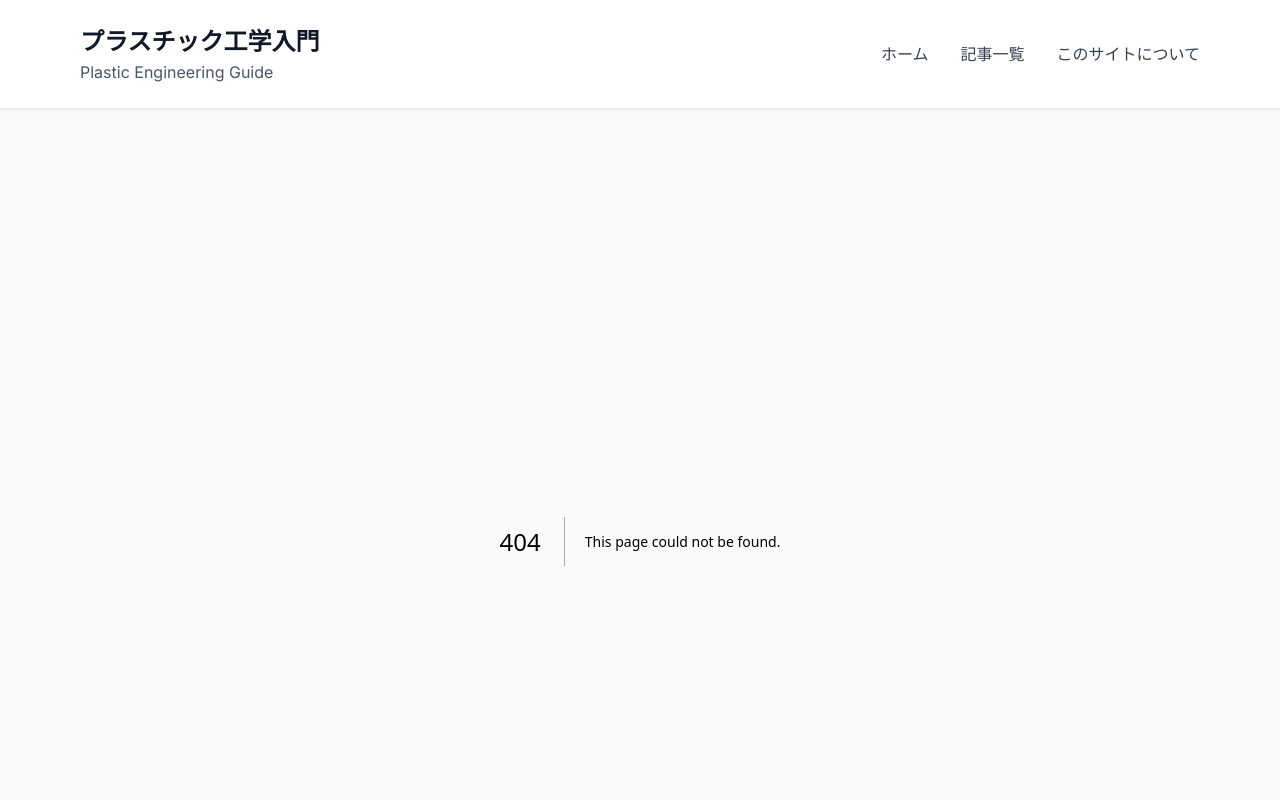
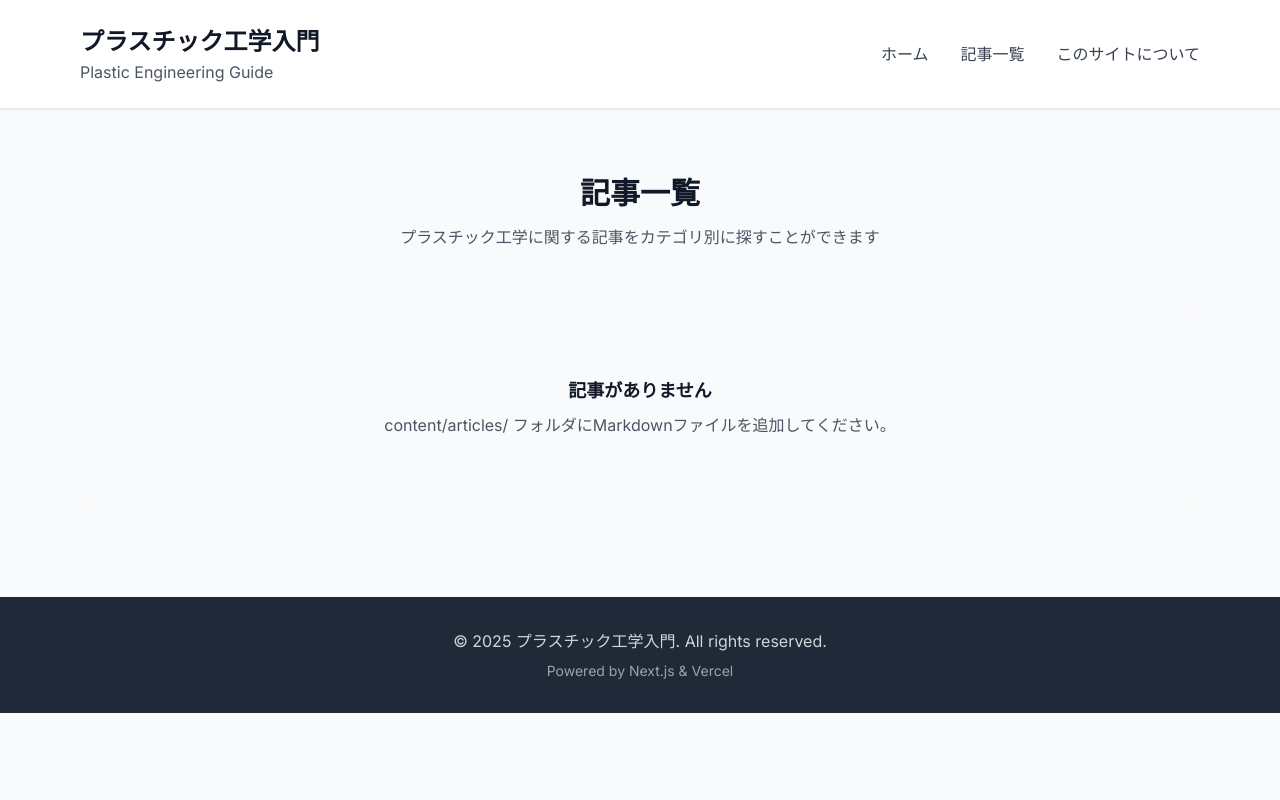
Before and after one commit to kinugasa-hirata/plastic-engineering-blog, a Next.js app: page /articles in a window 1280 px wide. Before the commit this address had no page. Shown: the top 800 px of the page. Built offline with nearby package versions, Linux system fonts and the light colour scheme.

Commit message:
modified

```diff
--- /dev/null
+++ b/app/articles/page.tsx
@@ -0,0 +1,24 @@
+// app/articles/page.tsx
+export default async function ArticlesPage() {
+  return (
+    <div className="space-y-8">
+      <div className="text-center py-8">
+        <h1 className="text-3xl font-bold text-gray-900 mb-4 font-noto-sans-jp">
+          記事一覧
+        </h1>
+        <p className="text-gray-600 max-w-2xl mx-auto">
+          プラスチック工学に関する記事をカテゴリ別に探すことができます
+        </p>
+      </div>
+
+      <div className="text-center py-16 bg-gray-50 rounded-lg">
+        <h3 className="text-lg font-semibold text-gray-900 mb-2">
+          記事がありません
+        </h3>
+        <p className="text-gray-600">
+          content/articles/ フォルダにMarkdownファイルを追加してください。
+        </p>
+      </div>
+    </div>
+  )
+}
```
